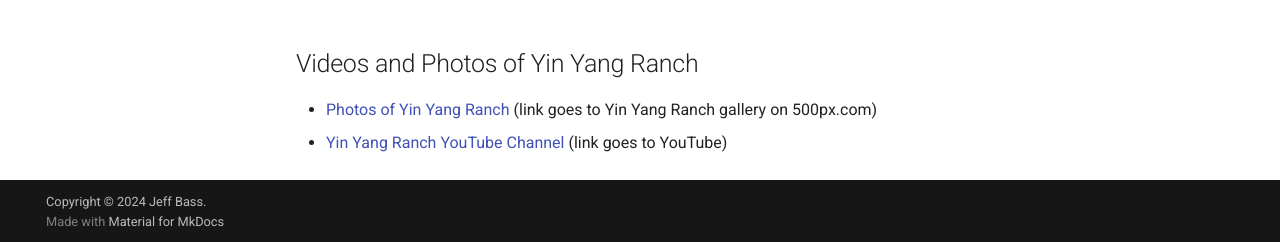
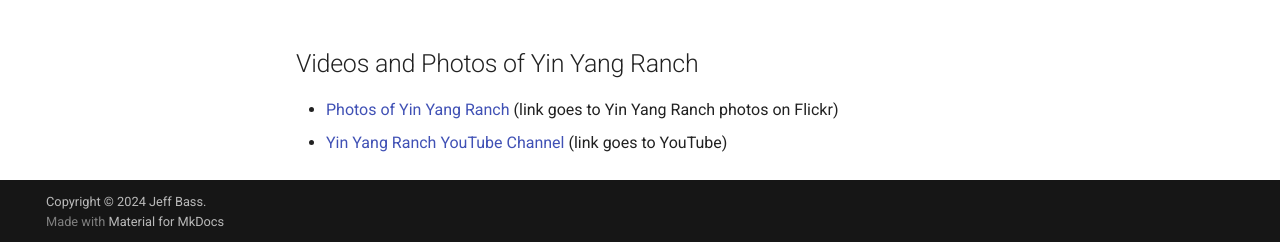
Before and after one commit to jeffbass/com-yin-yang-ranch, an MkDocs documentation site: the page built from docs/index.md, in a window 1280 px wide and 900 px high, scrolled down 4360 px. Shown: the part 655-897 px from the top of the window. Built offline with MkDocs 1.6.1 and Material for MkDocs 9.7.7, drawn with Linux system fonts in a browser that asks for light colours.

Commit message:
Update photos weblink

```diff
--- a/docs/index.md
+++ b/docs/index.md
@@ -43,5 +43,5 @@
 
 ## Videos and Photos of Yin Yang Ranch
 
-- [Photos of Yin Yang Ranch](https://500px.com/p/jh5fhk5zvk/galleries/yin-yang-ranch-plants-and-critters) (link goes to Yin Yang Ranch gallery on 500px.com)
+- [Photos of Yin Yang Ranch](https://www.flickr.com/people/195006677@N08/) (link goes to Yin Yang Ranch photos on Flickr)
 - [Yin Yang Ranch YouTube Channel](https://youtube.com/@yinyangranch-h1p?si=PQykr61daCJ45kae) (link goes to YouTube)
```
